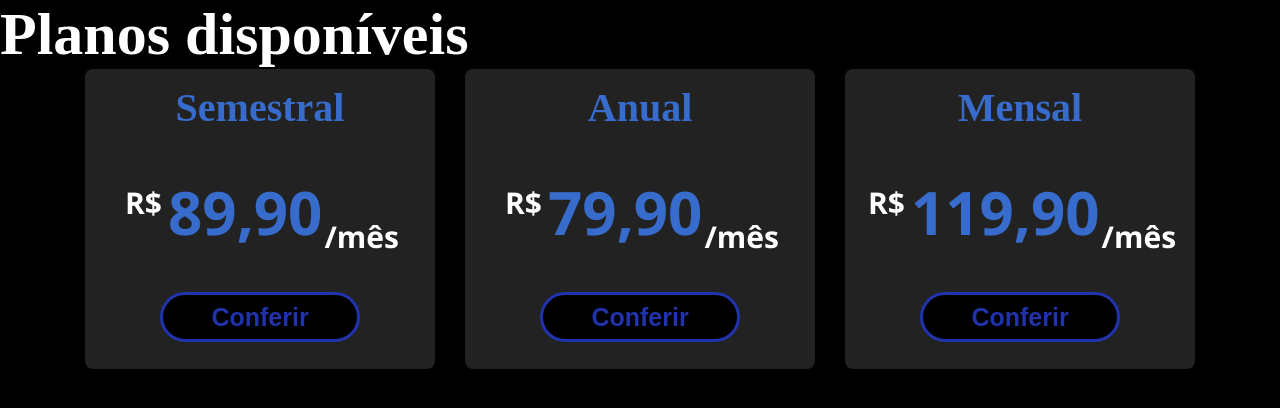
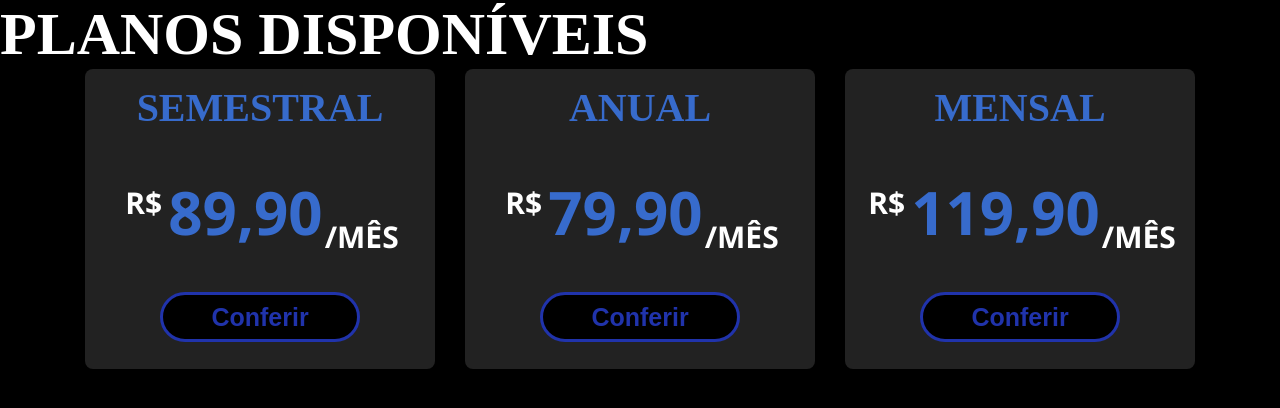
Before and after one commit to izathomaz/Planos_shapeTotal, a plain HTML site: page index.html in a window 1280 px wide. Drawn offline with Linux system fonts and the light colour scheme.

Commit message:
Add text-transform to body for uppercase text

```diff
--- a/css/style.css
+++ b/css/style.css
@@ -7,7 +7,7 @@
 
 body {
     background-color: black;
-    /*não está ativando*/
+    text-transform: uppercase;
 
 }
 
```
